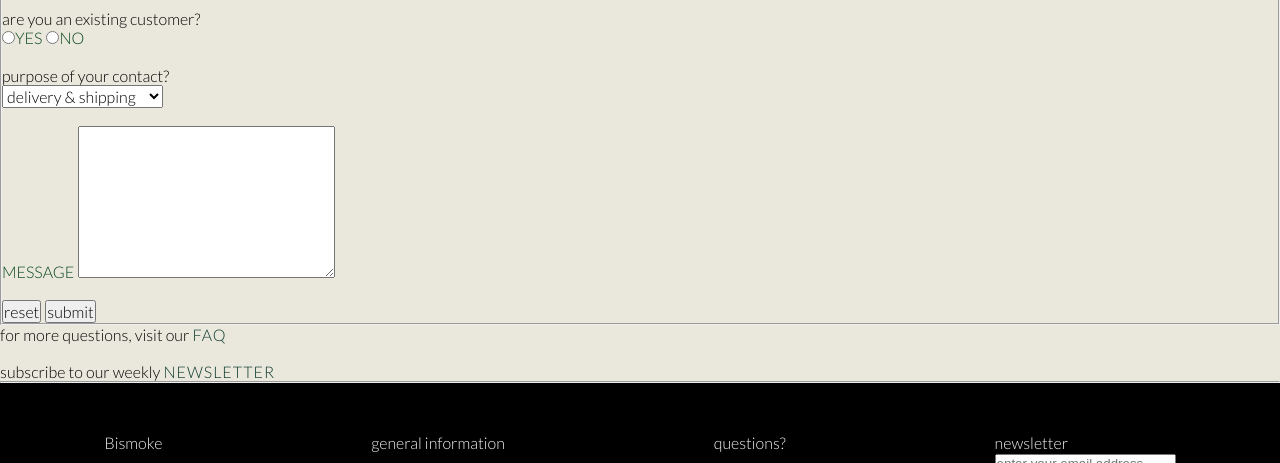
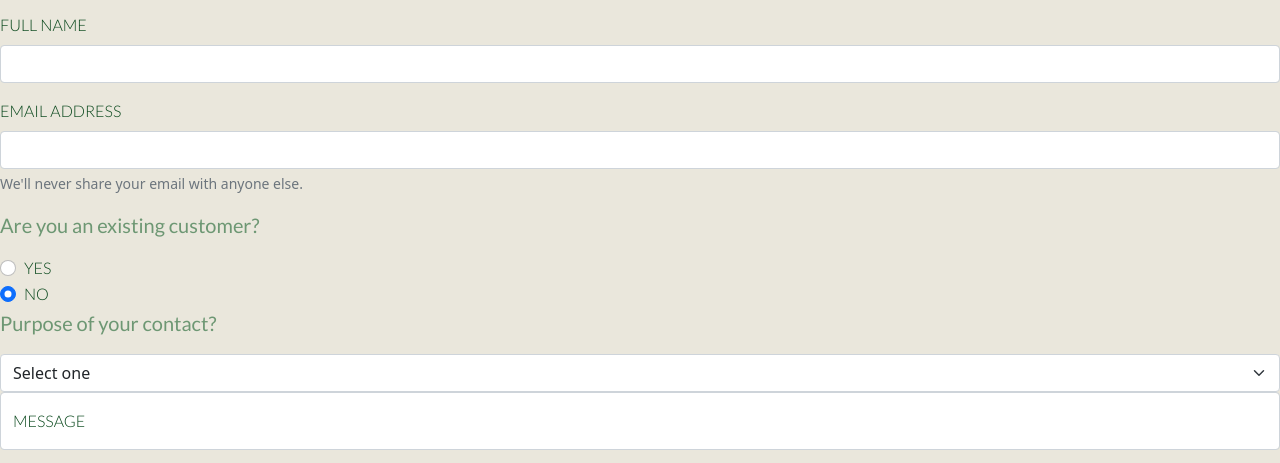
Before and after one commit to agusbarrozo/Bismoke, a website: page secciones/getintouch.html in a window 1280 px wide. Shown: the part 228-691 px from the top of the page. Drawn offline with nearby package versions, Linux system fonts and the light colour scheme.

Commit message:
Seccion get in touch

```diff
--- a/scss/estiloDos.scss
+++ b/scss/estiloDos.scss
@@ -171,6 +171,11 @@ a {
     letter-spacing: 1px;
     word-spacing: 1px;
     text-transform: uppercase; }
+
+
+// -------------------------------------------------------------------------------------------------------------------------------------------------------------
+
+    /* SECCION ABOUT US*/
 
 
     #aboutUs{
@@ -369,8 +374,6 @@ a {
                          "textosProd";
 }
 
-//IMAGENES Y HOVER
-
 
 // -------------------------------------------------------------------------------------------------------------------------------------------------------------
 
@@ -534,6 +537,23 @@ a {
 
 
 // -------------------------------------------------------------------------------------------------------------------------------------------------------------
+/* SECCION GET IN TOUCH*/
+
+#forms{
+    display: flex;
+    align-items: center;
+    justify-content: center;
+    width: 800px;
+    height: 800px;
+}
+
+
+// -------------------------------------------------------------------------------------------------------------------------------------------------------------
+
+
+
+
+
 
 /*OTROS*/
 
--- a/secciones/getintouch.html
+++ b/secciones/getintouch.html
@@ -5,6 +5,7 @@
     <title>get in touch - bismoke</title>
     <meta name="description" content="Bismoke is a sophisticated cannabis accesories retail store with quality products; a modern lifestyle everyday brand for explorers with a higher taste">
     <meta name="keywords" content="bismoke, cannabis, retail, cannabis accesories, modern lifestyle, travel products, home products, everyday products, barcelona, buenos aires, new york, hong kong, product guidance">
+    <link href="https://cdn.jsdelivr.net/npm/bootstrap@5.1.0/dist/css/bootstrap.min.css" rel="stylesheet" integrity="sha384-KyZXEAg3QhqLMpG8r+8fhAXLRk2vvoC2f3B09zVXn8CA5QIVfZOJ3BCsw2P0p/We" crossorigin="anonymous">
     <link rel="stylesheet" href="../css/estiloDos.css">
     <link rel="preconnect" href="https://fonts.gstatic.com">
 <link href="https://fonts.googleapis.com/css2?family=Lato:ital,wght@0,100;0,300;0,400;0,700;0,900;1,100;1,300;1,400;1,700;1,900&display=swap" rel="stylesheet">
@@ -25,43 +26,53 @@
     </nav>
 <hr>
 <div><h1 id="tituloh1">contact us</h1></div>
-<form action="">
-    <fieldset>
-    <label for="nombre">full name</label>
-    <input type="text" name="nombre">
-    <br>
-    <br>
-    <label for="email">email address</label>
-    <input type="email" name="email">
-    <br>
-    <br>
-    <p id="textoComun">are you an existing customer?</p>
-    <label for="customer"><input type="radio" name="customer">yes</label>
-    <label for=""><input type="radio" name="customer">no</label>
-    <br>
-    <br>
-    <p id="textoComun">purpose of your contact?</p>
-    <select name="purpose" id="textoComun">
-        <option value="">delivery & shipping</option>
-        <option value="">returns & exchanges</option>
-        <option value="">order status</option>
-        <option value="">work with us</option>
-    </select>
-    <br>
-    <br>
-    <label for="mensaje">message</label>
-    <textarea name="" id="" cols="30" rows="10" name="mensaje"></textarea>
-    <br>
-    <br>
-    <input type="reset" value="reset" id="textoComun">
-    <input type="submit" value="submit" id="textoComun">
-    </fieldset>
-</form>
-<div>
-    <p id="textoComun">for more questions, visit our <span><a href="#faq">FAQ</a></span></p>
-    <br>
-    <p id="textoComun">subscribe to our weekly <a href="#member">newsletter</a></p>
-</div>
+<section id="forms">
+    <div>
+        <form>
+            <div><p id="tituloh2">Contact information</p></div>
+            <div class="mb-3">
+                <label for="exampleInputEmail1" class="form-label">Full Name</label>
+                <input type="text" class="form-control" id="exampleInputEmail1" aria-describedby="emailHelp">
+            </div>
+            <div class="mb-3">
+                <label for="exampleInputPassword1" class="form-label">Email Address</label>
+                <input type="email" class="form-control" id="exampleInputPassword1">
+                <div id="emailHelp" class="form-text">We'll never share your email with anyone else.</div>
+            </div>
+            <div><p id="tituloh2">Are you an existing customer?</p></div>
+            <div class="form-check">
+                <input class="form-check-input" type="radio" name="flexRadioDefault" id="flexRadioDefault1">
+                <label class="form-check-label" for="flexRadioDefault1">
+                YES
+                </label>
+            </div>
+            <div class="form-check">
+                <input class="form-check-input" type="radio" name="flexRadioDefault" id="flexRadioDefault2" checked>
+                <label class="form-check-label" for="flexRadioDefault2">
+                NO
+                </label>
+            </div>
+            <div><p id="tituloh2">Purpose of your contact?</p></div>
+            <select class="form-select" aria-label="Default select example">
+                <option selected>Select one</option>
+                <option value="1">Delivery & shipping</option>
+                <option value="2">Returns & exchanges</option>
+                <option value="3">Order status</option>
+                <option value="4">Work with us</option>
+            </select>
+            <div class="form-floating mb-3">
+                <input type="email" class="form-control" id="floatingInput" placeholder="name@example.com">
+                <label for="floatingInput">Message</label>
+            </div>
+            <button type="submit">Submit</button>
+        </form>
+    </div>
+    </form>
+    <div id="formsDos">
+        <p id="textoComun">for more questions, visit our <span><a href="#faq">FAQ</a></span></p>
+        <p id="textoComun">subscribe to our weekly <a href="#member">newsletter</a></p>
+    </div>
+</section>
 <hr>
 <footer class="footer">
     <div id="logo">
```
